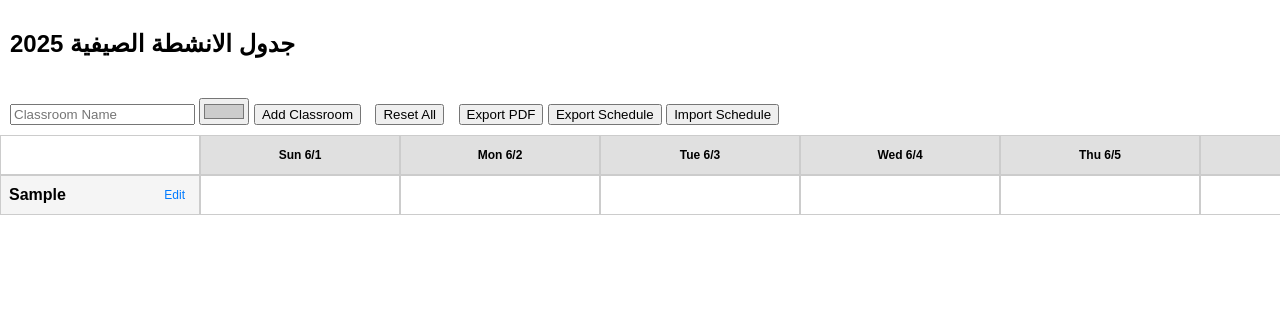
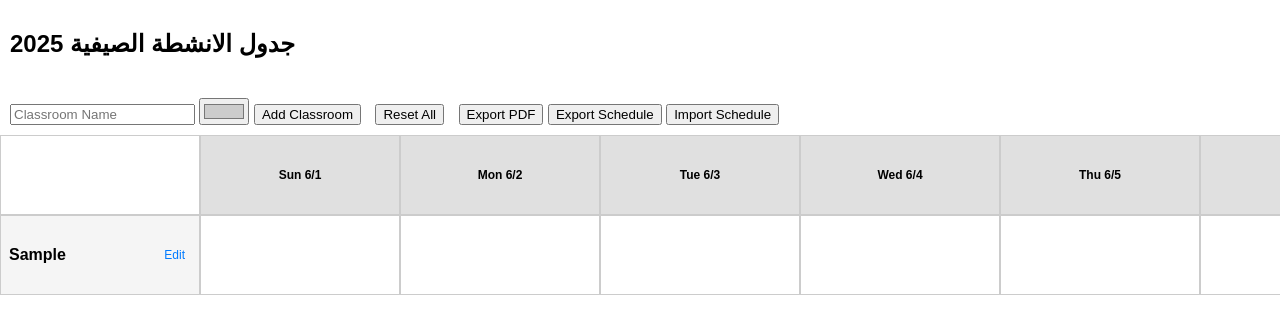
Before and after one commit to Mark-Mamdouh/summer-schedule, a plain HTML site: page index-admin.html in a window 1280 px wide. Both pictures are taken after typing "Sample" into the empty fields and a click on the button "Add Classroom". Drawn offline with Linux system fonts and the light colour scheme; no server answers.

Commit message:
Enhance cell height

```diff
--- a/index-admin.html
+++ b/index-admin.html
@@ -21,7 +21,7 @@
     }
     .classroom-label {
       width: 200px;
-      height: 40px;
+      height: 80px;
       padding: 8px;
       border: 1px solid #ccc;
       background-color: #f0f0f0;
@@ -58,7 +58,7 @@
     }
     .cell {
       min-width: 200px;
-      height: 40px;
+      height: 80px;
       border: 1px solid #ccc;
       display: flex;
       align-items: flex-start;
```
Also changed, not shown: index.html (+2 -2 lines).
